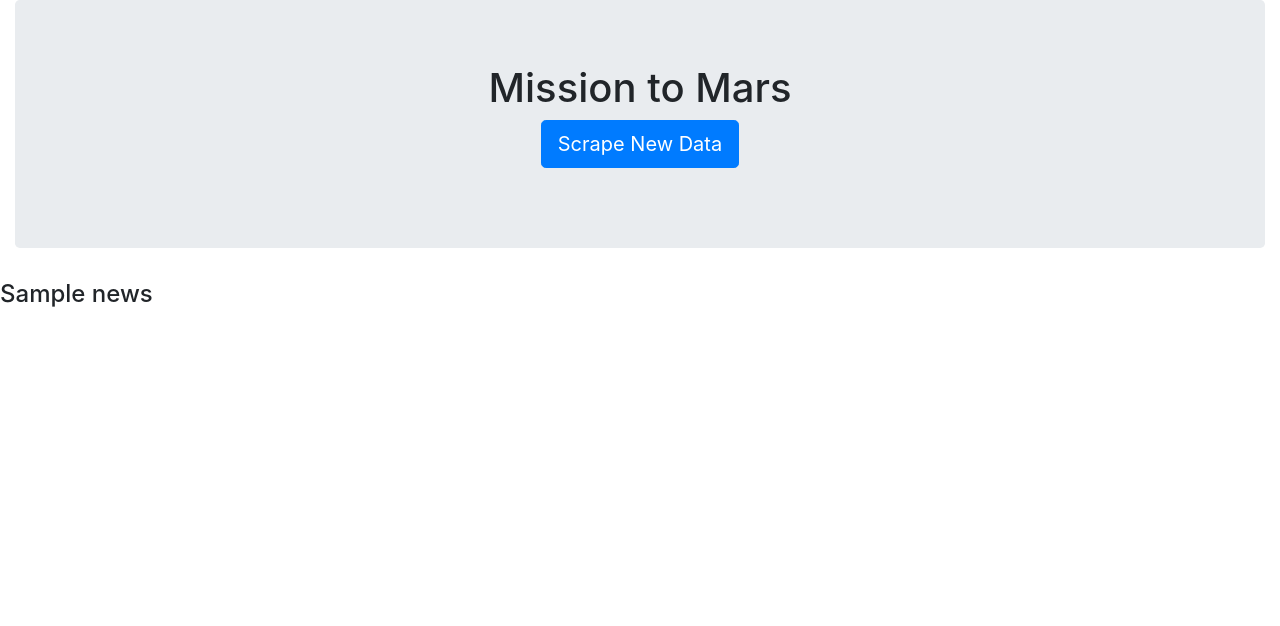
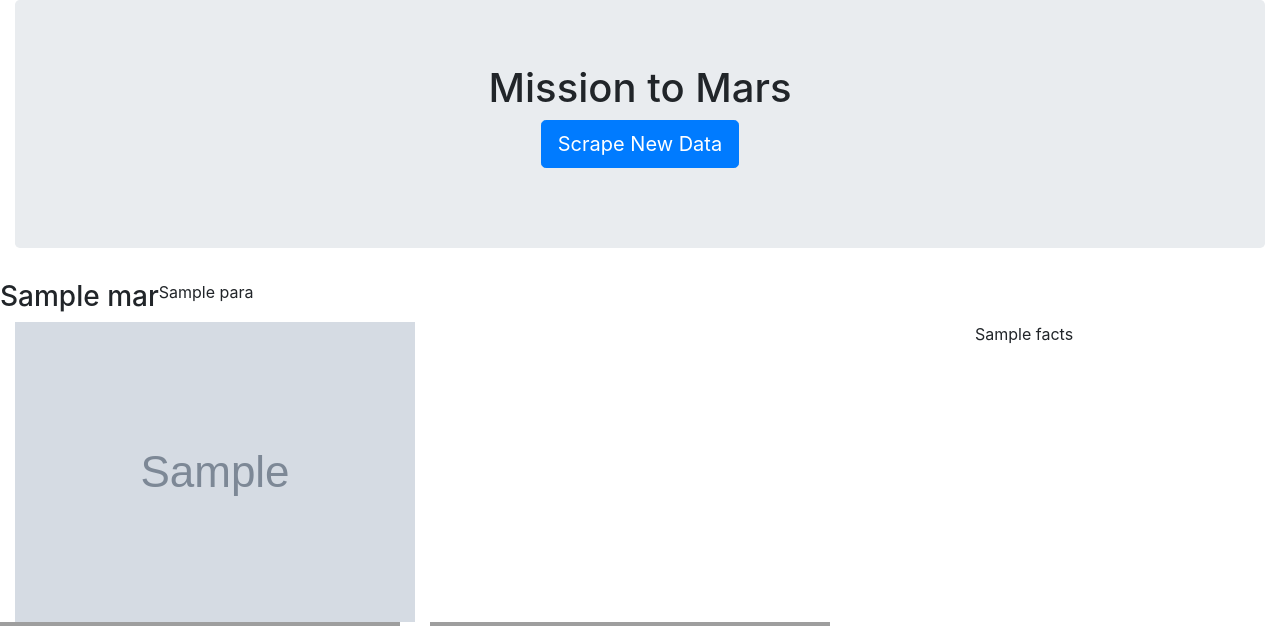
Before and after one commit to Tschanzlin/Web-Scraping-Challenge, a Flask app: page / in a window 1280 px wide. Shown: the top 626 px of the page. Before the commit the page ends 307 px from the top, so only its background shows below. Run offline with Flask 2, Linux system fonts and the light colour scheme; grey boxes marked "Sample" are stand-in pictures; a database or web service that is not in the repository returns one stand-in record (values such as "Sample title"); parts of the project's set-up code (start-up, migrations or seed data) failed here and were passed over; some libraries are stand-ins or nearby versions; grey boxes are pictures that could not be loaded.

Commit message:
Close to final upload

```diff
--- a/Missions_to_Mars/scrape_mars.py
+++ b/Missions_to_Mars/scrape_mars.py
@@ -25,7 +25,7 @@ browser = Browser("chrome", **executable_path, headless=False)
 Mars = {}
 
 
-# Global scrape function to calll each separate scrape function
+# Global scrape function to call each separate scrape function
 # --------------------------------------------------------------
 def scrape_all():
     # Calls each scrape function individually to compile complete set of data
@@ -57,9 +57,10 @@ def scrape_news():
         "div", class_="rollover_description_inner").text.strip()
 
     # Store news summaries
-    Mars["news"] = {"headline": news_title, "summary": news_para}
+    Mars["title"] = news_title
+    Mars["para"] = news_para
 
-    return Mars["news"]
+    return Mars
 
 
 # Function to scrape Mars featured image (using Splinter)
@@ -80,7 +81,7 @@ def scrape_pic():
     image_url = browser.url
 
     # Store image
-    Mars["images"] = {"featured image": image_url}
+    Mars["images"] = image_url
 
     return Mars["images"]
 
@@ -92,10 +93,15 @@ def scrape_facts():
     # Set URL and retrieve page
     url2 = "http://space-facts.com/mars/"
 
-    # Read to Pandas; store table
-    Mars["facts"] = pd.read_html(url2)[0]
+    # Read to Pandas; format
+    facts_df = pd.read_html(url2)[0]
+    facts_df.columns = ["Planet Profile", "Planet Data"]
+    facts_df.style.hide_index()
 
-    # For now, this is stored as an array; see what it looks like when rendered
+    # Store, print, and return as Mars["facts"]
+    Mars["facts"] = facts_df.to_html(
+        classes=["table-bordered", "table-striped", "table-hover"])
+    # print(Mars["facts"])
     return Mars["facts"]
 
 
@@ -130,12 +136,14 @@ def scrape_hemis():
         image_url = soup.find("div", class_="downloads").a["href"]
 
         # Create Hemisphere Image list
-        hemisphere_image_url.append({"title": title, "image_url": image_url})
+        # hemisphere_image_url.append({"title": title, "image_url": image_url})
+        hemisphere_image_url.append(image_url)
 
     # Store values
     Mars["hemis"] = hemisphere_image_url
 
     # Change this to just return Mars["hemis"] when combined with srape_images
+    print(Mars["hemis"])
     return Mars["hemis"]
 
 
--- a/Missions_to_Mars/templates/index.html
+++ b/Missions_to_Mars/templates/index.html
@@ -13,17 +13,47 @@
 </head>
 
 <body>
-    <div class="container-fluid">
+    <div class="container-fluid" ml-5 mr-5>
         <div class="jumbotron text-center">
             <h1>Mission to Mars</h1>
             <p><a class="btn btn-primary btn-lg" href="/scrape" role="button">Scrape New Data</a></p>
         </div>
 
         <!-- Mars News -->
-        <div class="row">
-            <h4 class="heading">{{Mars.news}}</h4>
+        <div class="row" ml-5 mr-5>
+            <h3 class="heading">{{Mars.title}}</h3>
+            <p> {{Mars.para}}</p>
         </div>
 
+        <!-- Mars images and Mars facts -->
+        <div class="row">
+            <div class="col-md-9" p-5>
+                <img src={{Mars.images}}>
+            </div>
+            <div class="col-md-3">
+                <table class=dataframe> {{Mars.facts}} </table>
+            </div>
+        </div>
+
+        <!-- Mars hemisphere images -->
+        <div class="row">
+            <div class="row" ml-5 mr-5>
+                <div class="col-md-6" p-5>
+                    <img src={{Mars.hemis[0]}}>
+                </div>
+                <div class="col-md-6" p-5>
+                    <img src={{Mars.hemis[1]}}>
+                </div>
+            </div>
+            <div class="row" p-5>
+                <div class="col-md-6">
+                    <img src={{Mars.hemis[2]}}>
+                </div>
+                <div class="col-md-6" p-5>
+                    <img src={{Mars.hemis[3]}}>
+                </div>
+            </div>
+        </div>
     </div>
 
 </body>
```
Also changed, not shown: README.md, 1 other file.
